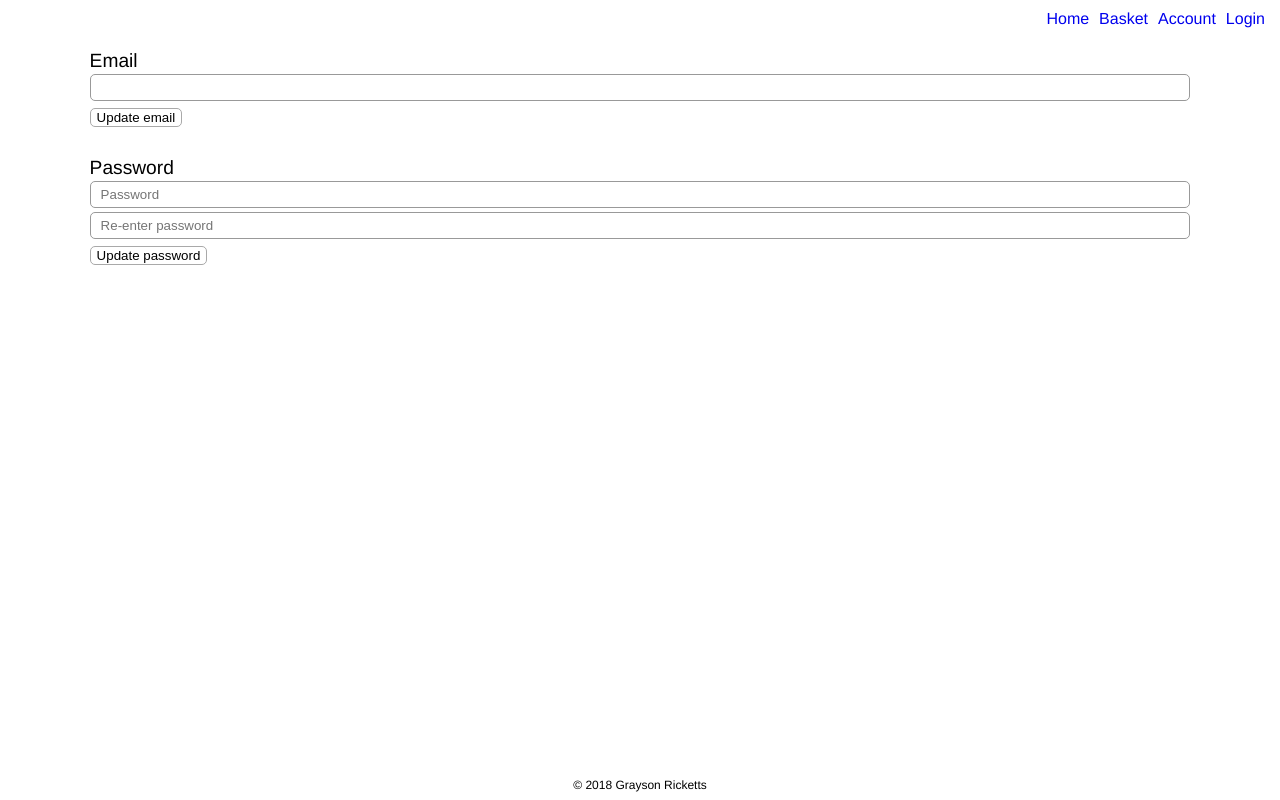
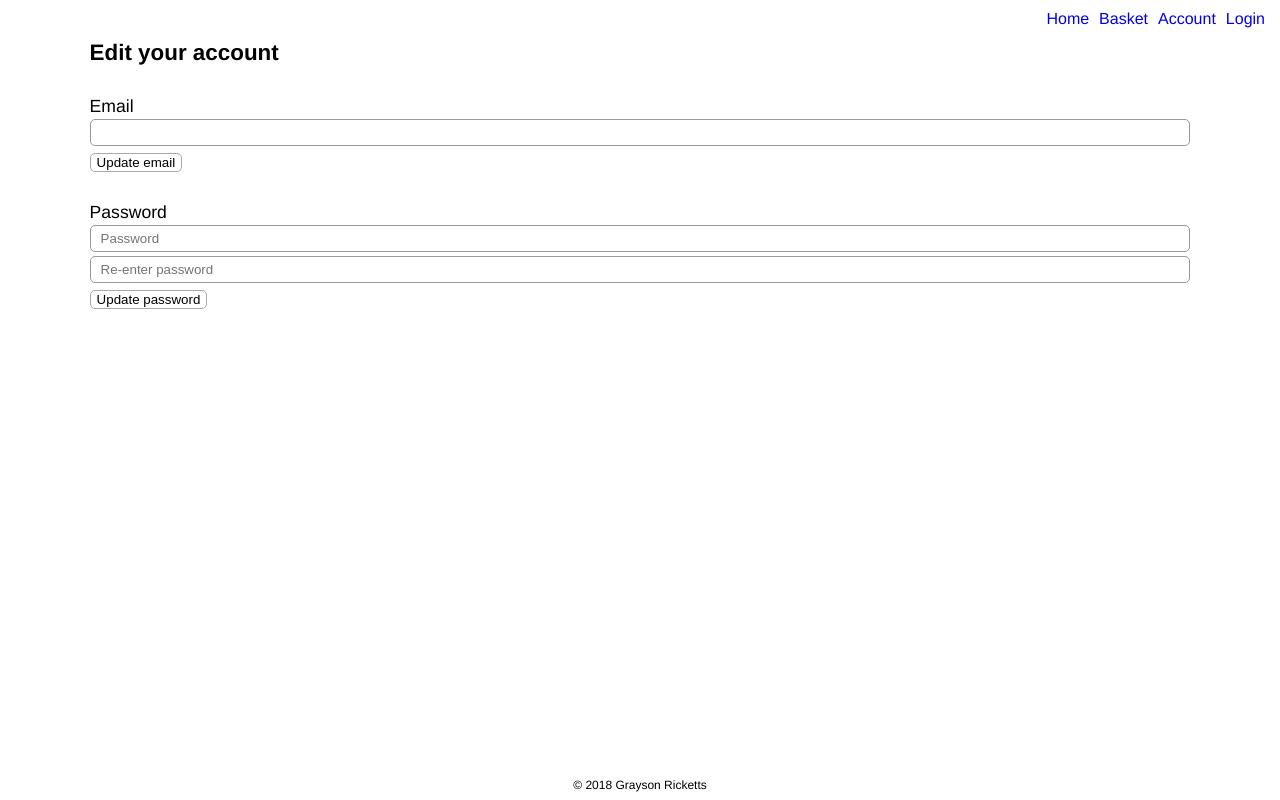
Before and after one commit to GraysonRicketts/Grocer, a React (Create React App) app: page /account in a window 1280 px wide. Built offline with nearby package versions, Linux system fonts and the light colour scheme.

Commit message:
Add header to account edit page

```diff
--- a/src/components/Account/Account.css
+++ b/src/components/Account/Account.css
@@ -1,5 +1,11 @@
 .account {
   margin: 0 7%;
+}
+
+.account header {
+  margin: 20px 0 0 0;
+  font-size: 1.4rem;
+  font-weight: 600;
 }
 
 .account > div {
@@ -12,7 +18,7 @@
 }
 
 .account label {
-  font-size: 1.2rem;
+  font-size: 1.1rem;
 }
 
 .account button {
--- a/src/components/Account/Account.js
+++ b/src/components/Account/Account.js
@@ -15,7 +15,12 @@ class Account extends React.Component {
 
         <Header title={'Account'}/>
 
+
         <div className='account'>
+          <header>
+            Edit your account
+          </header>
+
           <div className="updateEmail">
             <form>
               <div>
```
